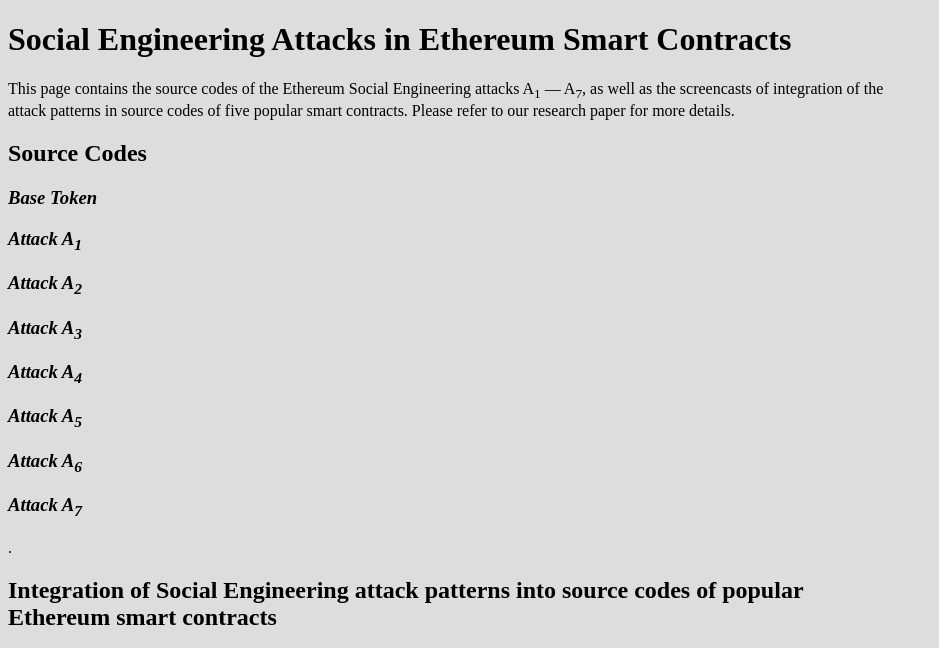
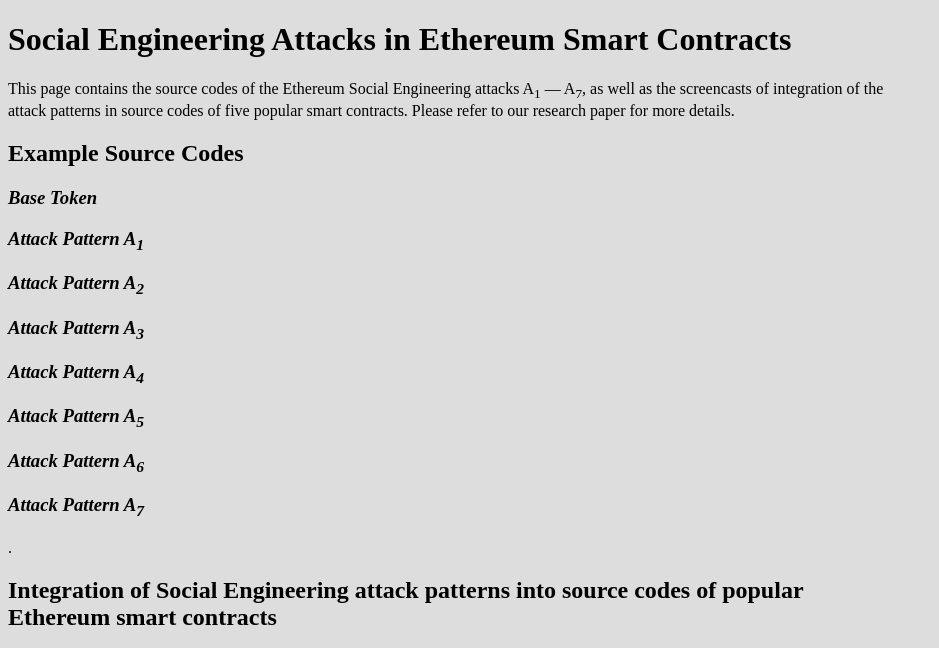
Before and after one commit to anonymous-research-group/se-ethereum.github.io, a plain HTML site: page index.html in a window 1280 px wide. Shown: the top 648 px of the page, without its empty margins (0-939 px from the left). Drawn offline with Linux system fonts and the light colour scheme.

Commit message:
Update index.html

```diff
--- a/index.html
+++ b/index.html
@@ -11,39 +11,39 @@
 This page contains the source codes of the Ethereum Social Engineering attacks A<sub>1</sub> &mdash; A<sub>7</sub>, as well as the screencasts of integration of the attack patterns in source codes of five popular smart contracts. Please refer to our research paper for more details.
 
 
-<h2>Source Codes</h2>
+<h2>Example Source Codes</h2>
 
   <h3><i>Base Token</i></h3>
 
   <script src="https://gist.github.com/anonymous-research-group/0702ec58a8cf50ae3b7eca762e3ba2cb.js"></script>
 
 
-  <h3><i>Attack A<sub>1</sub></i></h3>
+  <h3><i>Attack Pattern A<sub>1</sub></i></h3>
 
 <script src="https://gist.github.com/anonymous-research-group/a8312e16ca14353047e4ef4a94d7faaf.js"></script>
 
-  <h3><i>Attack A<sub>2</sub></i></h3>
+  <h3><i>Attack Pattern A<sub>2</sub></i></h3>
 
 <script src="https://gist.github.com/anonymous-research-group/353310091498abd867eda3aa21b90b99.js"></script>
 
 
-  <h3><i>Attack A<sub>3</sub></i></h3>
+  <h3><i>Attack Pattern A<sub>3</sub></i></h3>
 
 <script src="https://gist.github.com/anonymous-research-group/9feb5dc398c48f664eb5dfc10a3f4f09.js"></script>
 
-  <h3><i>Attack A<sub>4</sub></i></h3>
+  <h3><i>Attack Pattern A<sub>4</sub></i></h3>
 
 <script src="https://gist.github.com/anonymous-research-group/9cbdd588447188211a60383a2e2b656a.js"></script>
 
-  <h3><i>Attack A<sub>5</sub></i></h3>
+  <h3><i>Attack Pattern A<sub>5</sub></i></h3>
 
 <script src="https://gist.github.com/anonymous-research-group/cbddfacdf36c8c815a55d7175dc90ab7.js"></script>
 
-  <h3><i>Attack A<sub>6</sub></i></h3>
+  <h3><i>Attack Pattern A<sub>6</sub></i></h3>
 
 <script src="https://gist.github.com/anonymous-research-group/1d9d917bc8b3ab8694dc424572e727a2.js"></script>
 
-  <h3><i>Attack A<sub>7</sub></i></h3>
+  <h3><i>Attack Pattern A<sub>7</sub></i></h3>
 
 <script src="https://gist.github.com/anonymous-research-group/8f3fdf54908570d2c38f81e2f8520624.js"></script>.
 
```
